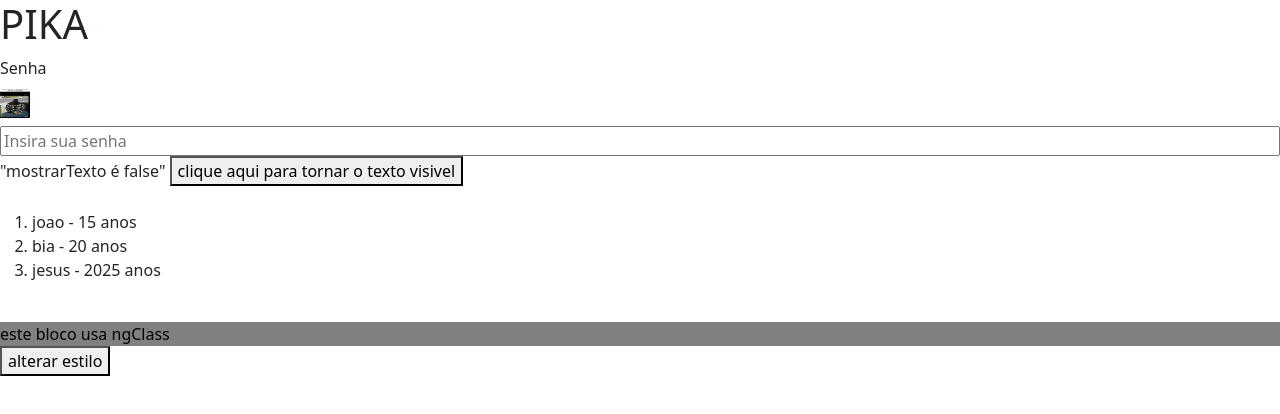
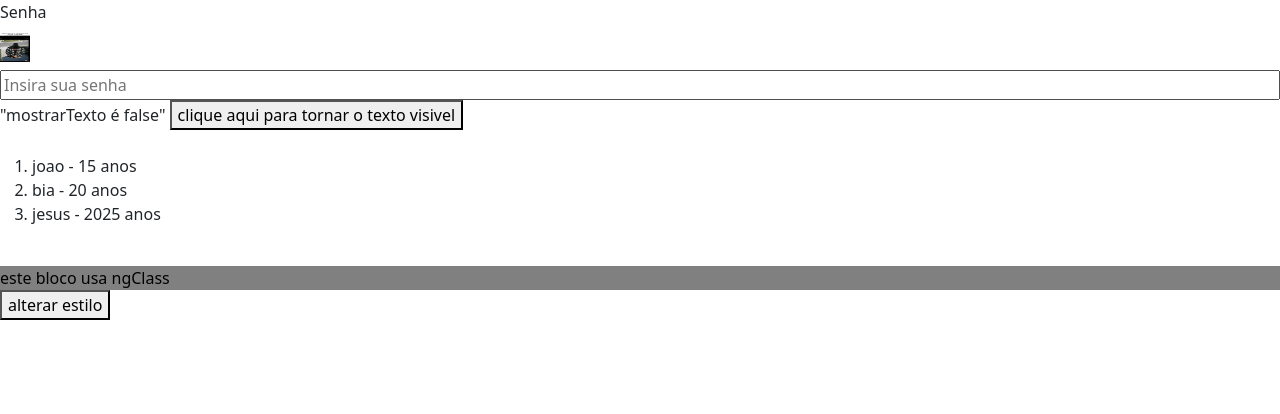
Before and after one commit to Lebron057/Muchileiro-fatecando-bootstrap, an Angular app: page /teste in a window 1280 px wide. Shown: the top 414 px of the page. Built offline with nearby package versions, Linux system fonts and the light colour scheme.

Commit message:
second commit

```diff
--- a/src/app/components/teste/teste.component.html
+++ b/src/app/components/teste/teste.component.html
@@ -1,5 +1,3 @@
-<h1>PIKA</h1>
-
 <div class="form-groups d-flex flex-column gap-2">
   <label for="password">Senha</label>
   <img
```
